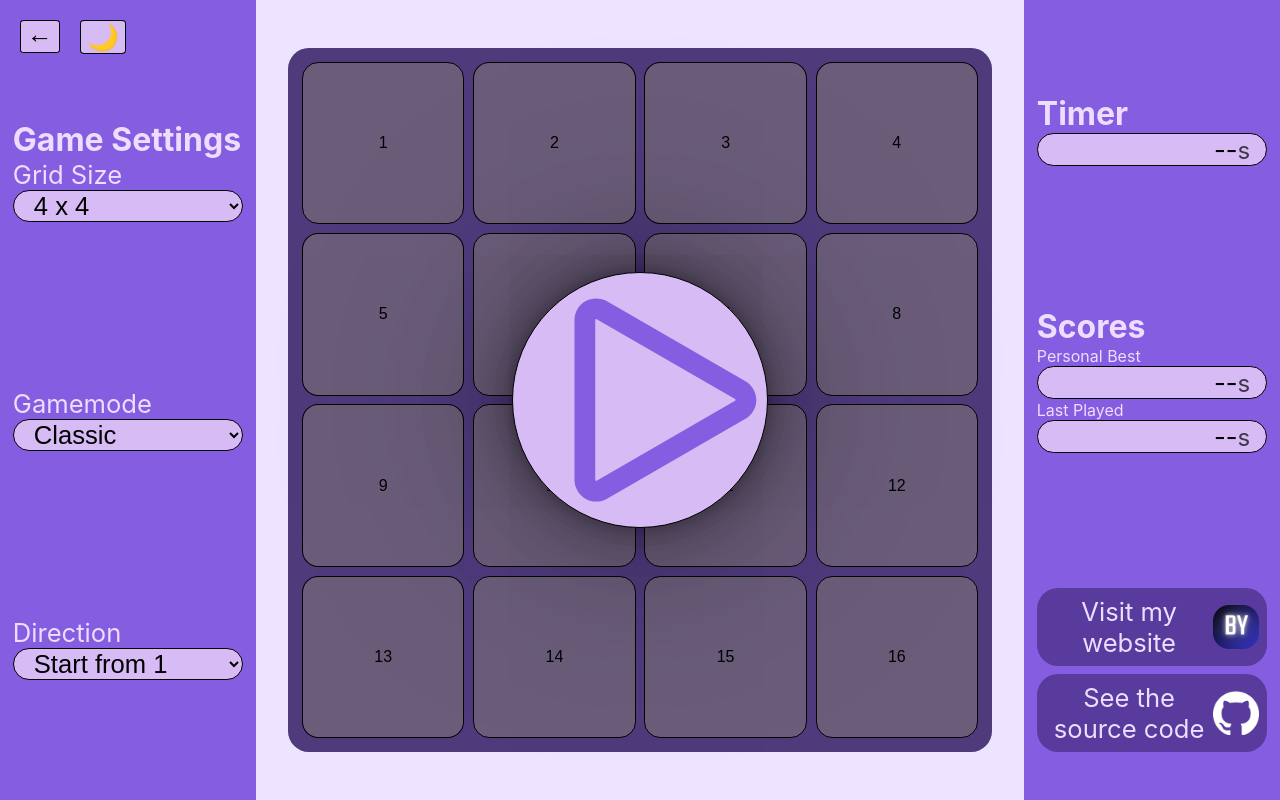
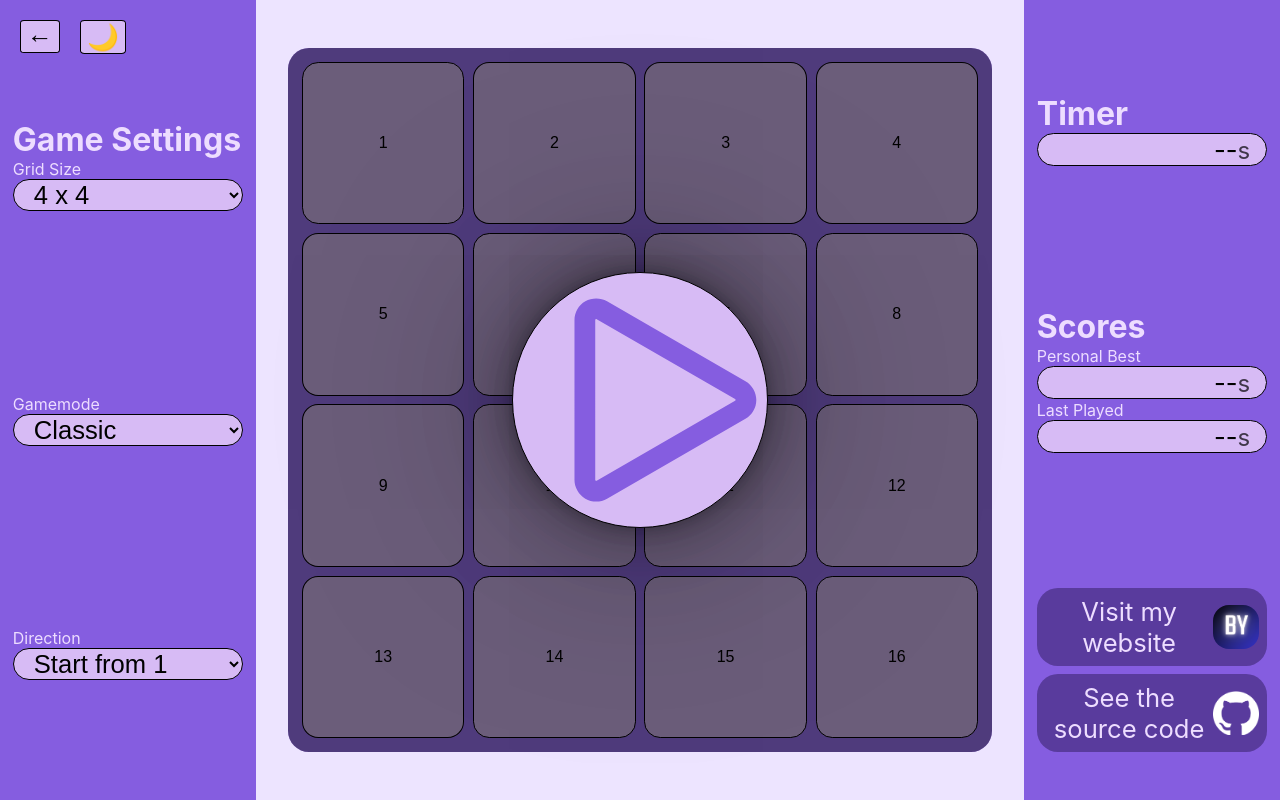
Before and after one commit to BerkYeni/schulteproject, a React (Create React App) app: page / in a window 1280 px wide. Built offline with nearby package versions, Linux system fonts and the light colour scheme.

Commit message:
changed label to div

```diff
--- a/src/components/ControlPanel/DirectionSettings.tsx
+++ b/src/components/ControlPanel/DirectionSettings.tsx
@@ -13,7 +13,7 @@ const DirectionSettings: FC<DirectionSettingsProps> = (props) => {
 
   return (
     <div className="setting">
-      <label htmlFor="directionSetting">Direction</label>
+      <div>Direction</div>
 
       <select
         defaultValue={tableSettings.direction}
--- a/src/components/ControlPanel/GameModeSettings.tsx
+++ b/src/components/ControlPanel/GameModeSettings.tsx
@@ -13,7 +13,7 @@ const GameModeSettings: FC<GameModeSettingsProps> = (props) => {
 
   return (
     <div className="setting">
-      <label htmlFor="gameModeSetting">Gamemode</label>
+      <div>Gamemode</div>
 
       <select
         defaultValue={gameMode}
--- a/src/components/ControlPanel/GridSettings.tsx
+++ b/src/components/ControlPanel/GridSettings.tsx
@@ -13,7 +13,7 @@ const GridSettings: FC<GridSettingsProps> = (props) => {
 
   return (
     <div className="setting">
-      <label htmlFor="gridSetting">Grid Size</label>
+      <div>Grid Size</div>
 
       <select
         defaultValue={tableSettings.gridSize}
```
